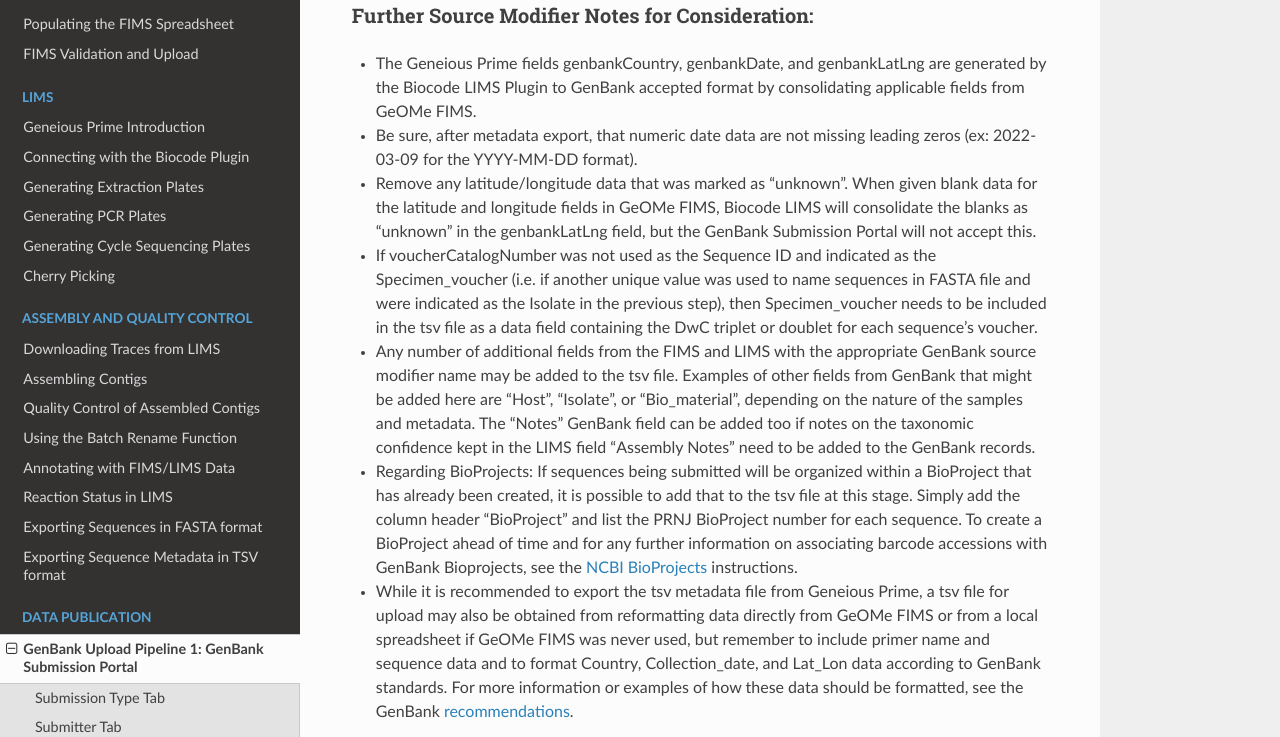
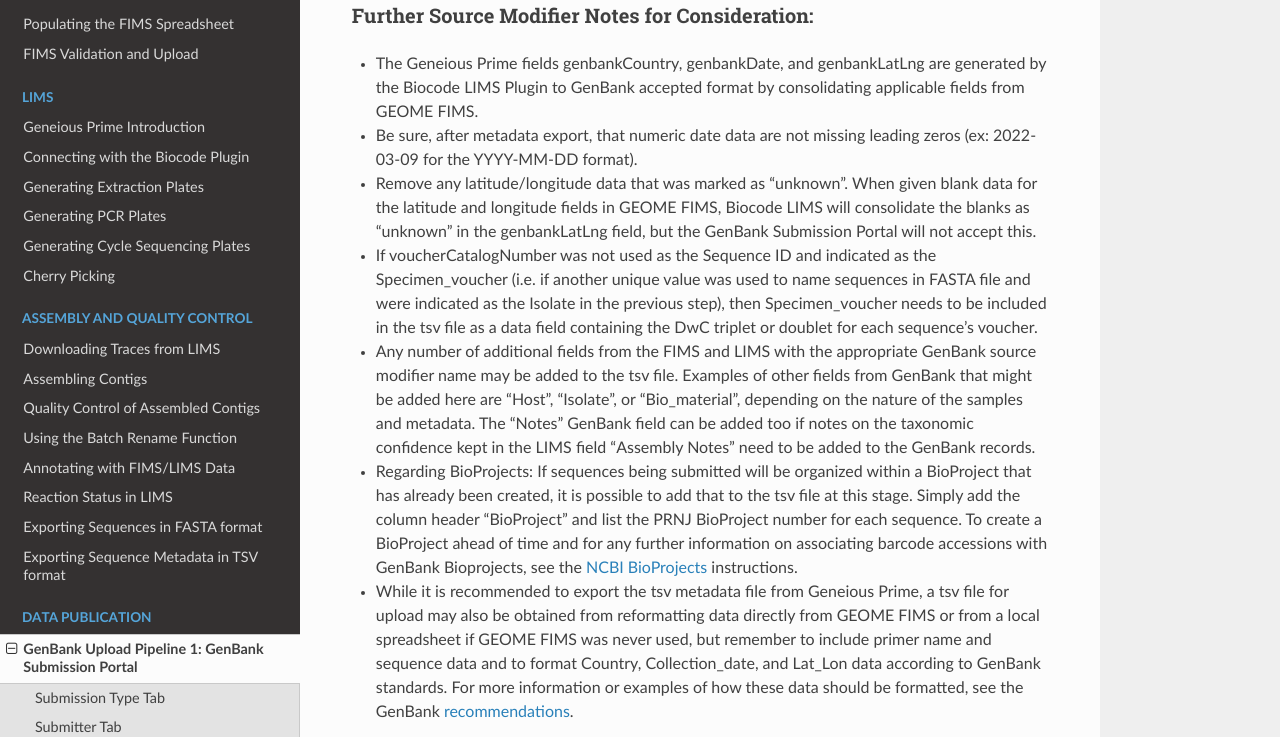
Before and after one commit to SIBarcodeNetwork/ReadtheDocsMaster, a Sphinx documentation site: the page built from Docs/gb_upload_sub_portal.rst, in a window 1280 px wide and 1400 px high, scrolled down 7128 px. Shown: the part 204-941 px from the top of the window. Built offline with Sphinx 7.4.7 and the Read the Docs theme 2.0.0, drawn with Linux system fonts in a browser that asks for light colours; some of the changed text lies outside the part shown.

```diff
--- a/Docs/gb_upload_sub_portal.rst
+++ b/Docs/gb_upload_sub_portal.rst
@@ -79,7 +79,7 @@ Indicate when sequences should be released. SIBN funded projects require that se
 
 Sequences need to be uploaded in a FASTA file. Sequences can be exported in this format from Geneious Prime using the :ref:`Exporting_fasta-link` instructions.
 
-Before exporting from Geneious Prime, ensure that local Geneious files have been renamed by the voucherCatalogNumber (the DwC triplet or doublet from GeOMe FIMS) using the :ref:`Batch_rename-link` instructions.
+Before exporting from Geneious Prime, ensure that local Geneious files have been renamed by the voucherCatalogNumber (the DwC triplet or doublet from GEOME FIMS) using the :ref:`Batch_rename-link` instructions.
 
 .. note::
         This assumes that voucher numbers represented by voucherCatalogNumber are unique across the sequences to be submitted. If this is not the case, another unique value such as tissueBarcode may be used to name sequences with the Batch Rename function.
@@ -151,11 +151,11 @@ Once the metadata are exported as a tsv file, in Excel or a text editor, change
 
 Further Source Modifier Notes for Consideration:
 ^^^^^^^^^^^^^^^^^^^^^^^^^^^^^^^^^^^^^^^^^^^^^^^^^
-* The Geneious Prime fields genbankCountry, genbankDate, and genbankLatLng are generated by the Biocode LIMS Plugin to GenBank accepted format by consolidating applicable fields from GeOMe FIMS.
+* The Geneious Prime fields genbankCountry, genbankDate, and genbankLatLng are generated by the Biocode LIMS Plugin to GenBank accepted format by consolidating applicable fields from GEOME FIMS.
 
 * Be sure, after metadata export, that numeric date data are not missing leading zeros (ex: 2022-03-09 for the YYYY-MM-DD format).
 
-* Remove any latitude/longitude data that was marked as “unknown”. When given blank data for the latitude and longitude fields in GeOMe FIMS, Biocode LIMS will consolidate the blanks as “unknown” in the genbankLatLng field, but the GenBank Submission Portal will not accept this.
+* Remove any latitude/longitude data that was marked as “unknown”. When given blank data for the latitude and longitude fields in GEOME FIMS, Biocode LIMS will consolidate the blanks as “unknown” in the genbankLatLng field, but the GenBank Submission Portal will not accept this.
 
 * If voucherCatalogNumber was not used as the Sequence ID and indicated as the Specimen_voucher (i.e. if another unique value was used to name sequences in FASTA file and were indicated as the Isolate in the previous step), then Specimen_voucher needs to be included in the tsv file as a data field containing the DwC triplet or doublet for each sequence’s voucher.
 
@@ -163,7 +163,7 @@ Further Source Modifier Notes for Consideration:
 
 * Regarding BioProjects: If sequences being submitted will be organized within a BioProject that has already been created, it is possible to add that to the tsv file at this stage. Simply add the column header “BioProject” and list the PRNJ BioProject number for each sequence. To create a BioProject ahead of time and for any further information on associating barcode accessions with GenBank Bioprojects, see the :ref:`Bioprojects-link` instructions.
 
-* While it is recommended to export the tsv metadata file from Geneious Prime, a tsv file for upload may also be obtained from reformatting data directly from GeOMe FIMS or from a local spreadsheet if GeOMe FIMS was never used, but remember to include primer name and sequence data and to format Country, Collection_date, and Lat_Lon data according to GenBank standards. For more information or examples of how these data should be formatted, see the GenBank `recommendations <https://www.ncbi.nlm.nih.gov/WebSub/html/help/genbank-source-table.html#modifiers/>`_.
+* While it is recommended to export the tsv metadata file from Geneious Prime, a tsv file for upload may also be obtained from reformatting data directly from GEOME FIMS or from a local spreadsheet if GEOME FIMS was never used, but remember to include primer name and sequence data and to format Country, Collection_date, and Lat_Lon data according to GenBank standards. For more information or examples of how these data should be formatted, see the GenBank `recommendations <https://www.ncbi.nlm.nih.gov/WebSub/html/help/genbank-source-table.html#modifiers/>`_.
 
 Upload the tsv file as a tab-delimited table to the GenBank Submission Portal. Click “Continue”.
 
```
